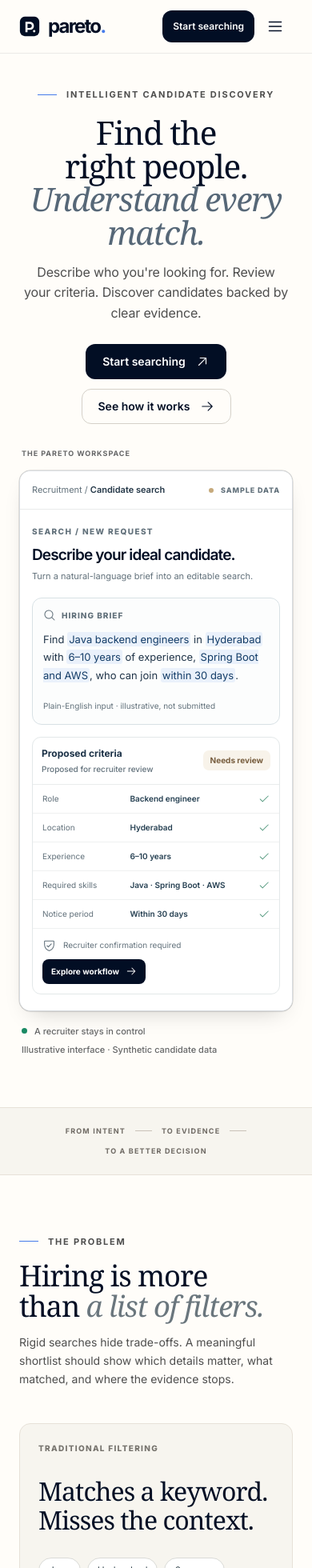
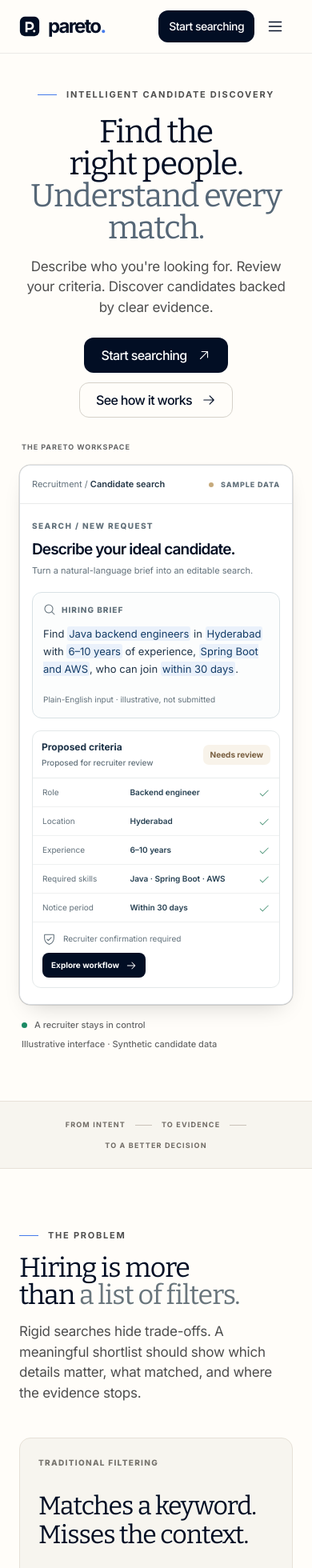
Before and after one commit to ThunderKhan/pareto, a Next.js app in the folder frontend/: page / in a window 390 px wide. Shown: the top 1960 px of the page at 80% size. Built offline with nearby package versions, Linux system fonts and the light colour scheme.

Commit message:
style(typography): apply OpenTag source measurements with licensed slab-serif substitute

```diff
--- a/frontend/src/components/marketing/home-v2.css
+++ b/frontend/src/components/marketing/home-v2.css
@@ -13,13 +13,17 @@
   --v2-warm: #f7f5ef;
   --v2-border: #e7e1d8;
   --v2-blue: #467beb;
-  --v2-display: Georgia, "Times New Roman", serif;
-  --v2-ui: Inter, "Helvetica Neue", Arial, sans-serif;
+  --v2-display: var(--font-pareto-v2-display), Georgia, "Times New Roman", serif;
+  --v2-ui: var(--font-pareto-v2-ui), "Helvetica Neue", Arial, sans-serif;
+  --v2-type-inset: 24px;
+  --v2-type-body: clamp(1.0625rem, 0.95rem + 0.4vw, 1.25rem);
   --v2-shadow: 0 0 0 .5px rgba(0,0,0,.18), 0 1px 2px rgba(0,0,0,.05), 0 12px 28px -14px rgba(0,0,0,.22);
   background: var(--v2-paper);
   color: var(--v2-ink);
   font-family: var(--v2-ui);
   font-size: 16px;
+  font-kerning: normal;
+  font-synthesis: none;
   min-width: 0;
 }
 .v2-page *, .v2-page *::before, .v2-page *::after { box-sizing: border-box; }
@@ -29,7 +33,7 @@
 .v2-page a:focus-visible, .v2-page button:focus-visible, .v2-page summary:focus-visible, .v2-page [tabindex]:focus-visible {
   outline: 3px solid var(--v2-blue); outline-offset: 3px; border-radius: 4px;
 }
-.v2-page em { font-style: italic; font-weight: 400; }
+.v2-page em { font-style: normal; font-weight: inherit; }
 .v2-page main > section[id], .v2-page #how-it-works, .v2-page #preview { scroll-margin-top: 82px; }
 .v2-container { width: min(calc(100% - 48px), 1078px); margin-inline: auto; }
 .v2-skip { position: fixed; z-index: 150; top: -100px; left: 12px; border-radius: 8px; background: var(--v2-ink); color: white; padding: 13px 18px; }
@@ -37,7 +41,7 @@
 .v2-eyebrow { display: inline-flex; align-items: center; gap: 12px; letter-spacing: .16em; color: var(--v2-muted); font-size: 11px; font-weight: 700; line-height: 1.5; text-transform: uppercase; }
 .v2-eyebrow-line { display: inline-block; width: 24px; height: 1px; background: var(--v2-blue); flex: none; }
 .v2-overline { color: var(--v2-muted); font-size: 10px; font-weight: 750; letter-spacing: .13em; line-height: 1.5; }
-.v2-btn { display: inline-flex; align-items: center; justify-content: center; gap: 12px; min-height: 44px; padding: 0 20px; border-radius: 12px; border: 1px solid transparent; font-size: 14px; line-height: 1.5; font-weight: 600; transition: background-color .18s ease, border-color .18s ease, transform .18s ease; white-space: nowrap; }
+.v2-btn { display: inline-flex; align-items: center; justify-content: center; gap: 12px; min-height: 44px; padding: 0 20px; border-radius: 12px; border: 1px solid transparent; font-size: 16px; line-height: 1.375; font-weight: 500; letter-spacing: -.04em; transition: background-color .18s ease, border-color .18s ease, transform .18s ease; white-space: nowrap; }
 .v2-btn--primary { color: #fff; background: var(--v2-ink); }
 .v2-btn--primary:hover { background: #18304a; transform: translateY(-1px); }
 .v2-btn--secondary { color: var(--v2-ink); background: transparent; border-color: #d5d1c9; }
@@ -49,12 +53,12 @@
 .v2-logo-period { color: #467beb; }
 .v2-logo--inverse { --v2-logo-hole: #07182a; color: white; }
 .v2-logo--inverse svg { color: white; }
-.v2-desktop-nav { display: flex; align-items: center; gap: 30px; margin-inline: auto; color: var(--v2-muted); font-size: 13px; font-weight: 550; }
+.v2-desktop-nav { display: flex; align-items: center; gap: 30px; margin-inline: auto; color: var(--v2-muted); font-size: 14px; font-weight: 500; line-height: 1.25rem; letter-spacing: -.04em; }
 .v2-desktop-nav a { transition: color .18s ease; white-space: nowrap; }
 .v2-desktop-nav a:hover, .v2-login:hover { color: var(--v2-ink); }
 .v2-header-actions { display: flex; align-items: center; gap: 22px; }
-.v2-login { font-size: 13px; font-weight: 600; }
-.v2-header-cta { font-size: 13px; min-height: 42px; padding-inline: 17px; }
+.v2-login { font-size: 15px; font-weight: 500; line-height: 22px; letter-spacing: -.04em; }
+.v2-header-cta { font-size: 16px; min-height: 42px; padding-inline: 17px; }
 .v2-menu-toggle { display: none; align-items: center; justify-content: center; min-width: 44px; min-height: 44px; border: 1px solid transparent; border-radius: 10px; background: transparent; color: var(--v2-ink); }
 .v2-menu-toggle:hover { background: #10101012; }
 .v2-mobile-nav { position: absolute; top: 100%; left: 0; right: 0; display: grid; padding: 20px 24px 24px; gap: 5px; background: var(--v2-paper); border-bottom: 1px solid var(--v2-border); box-shadow: 0 16px 24px rgba(2,14,36,.08); font-size: 15px; }
@@ -63,9 +67,9 @@
 .v2-mobile-nav .v2-mobile-primary { display: flex; align-items: center; justify-content: space-between; background: var(--v2-ink); color: #fff; padding: 14px 18px; margin-top: 10px; }
 .v2-hero { position: relative; padding-top: 64px; background: var(--v2-paper); }
 .v2-hero-copy { text-align: center; }
-.v2-hero h1 { max-width: 1040px; margin: 18px auto 20px; font-family: var(--v2-display); font-weight: 400; font-size: clamp(50px, 5vw, 72px); line-height: 1.03; letter-spacing: -.03em; text-wrap: balance; }
+.v2-hero h1 { max-width: 1040px; margin: 18px auto 20px; font-family: var(--v2-display); font-weight: 400; font-size: clamp(2.5rem, calc((100vw - 2 * var(--v2-type-inset)) / 16), 4.5rem); line-height: 1; letter-spacing: -.03em; text-wrap: balance; }
 .v2-hero h1 em { color: #566777; }
-.v2-hero-copy > p { max-width: 620px; margin: 0 auto; font-size: 18px; line-height: 1.6; color: var(--v2-muted); text-wrap: pretty; letter-spacing: -.01em; }
+.v2-hero-copy > p { max-width: 620px; margin: 0 auto; font-size: var(--v2-type-body); line-height: 1.5; color: var(--v2-muted); text-wrap: pretty; letter-spacing: -.015em; }
 .v2-hero-actions { margin: 25px auto 45px; display: flex; justify-content: center; gap: 12px; flex-wrap: wrap; }
 .v2-hero-stage { padding-bottom: 100px; }
 .v2-stage-top, .v2-stage-bottom { display: flex; align-items: center; justify-content: space-between; gap: 15px; color: #666768; font-size: 10px; font-weight: 650; letter-spacing: .11em; }
@@ -140,9 +144,9 @@
 .v2-section { padding: 145px 0; }
 .v2-section-intro { display: grid; grid-template-columns: minmax(0,1fr) minmax(0,.65fr); gap: 12px 55px; align-items: end; margin-bottom: 55px; }
 .v2-section-intro .v2-eyebrow { grid-column: 1 / -1; }
-.v2-section-intro h2 { font-family: var(--v2-display); font-size: clamp(41px,4.2vw,61px); font-weight: 400; letter-spacing: -.03em; line-height: 1.05; margin: 0; text-wrap: balance; }
+.v2-section-intro h2 { font-family: var(--v2-display); font-size: clamp(2.125rem, 1.4rem + 2.6vw, 3.75rem); font-weight: 400; letter-spacing: -.03em; line-height: 1.02; margin: 0; text-wrap: balance; }
 .v2-section-intro h2 em { color: #6a767d; }
-.v2-section-intro > p { color: var(--v2-muted); font-size: 16px; line-height: 1.65; max-width: 375px; margin: 0 0 5px; }
+.v2-section-intro > p { color: var(--v2-muted); font-size: var(--v2-type-body); line-height: 1.5; letter-spacing: -.015em; max-width: 375px; margin: 0 0 5px; }
 .v2-section-intro--center { display: flex; align-items: center; flex-direction: column; text-align: center; gap: 20px; }
 .v2-section-intro--center h2 { max-width: 810px; }
 .v2-section-intro--center > p { max-width: 570px; }
@@ -300,7 +304,7 @@
 .v2-close-art { position: absolute; right: -52px; top: 38px; width: 150px; opacity: .35; pointer-events: none; transform: rotate(9deg); }
 .v2-close h2 { font-family: var(--v2-display); font-size: clamp(58px,6vw,82px); font-weight: 400; line-height: 1; letter-spacing: -.035em; margin: 24px 0 17px; }
 .v2-close h2 em { color: #677c86; }
-.v2-close p { color: var(--v2-muted); font-size: 17px; line-height: 1.6; margin-bottom: 32px; }
+.v2-close p { color: var(--v2-muted); font-size: var(--v2-type-body); line-height: 1.5; letter-spacing: -.015em; margin-bottom: 32px; }
 .v2-footer { background: var(--v2-paper); }
 .v2-footer-inner { padding-block: 35px 45px; border-top: 1px solid var(--v2-border); display: flex; align-items: center; gap: 20px; flex-wrap: wrap; }
 .v2-footer-inner > p { margin: 0 auto 0 5px; font-size: 12px; color: #62717B; }
@@ -308,6 +312,22 @@
 .v2-footer-inner nav a:hover { color: var(--v2-ink); text-decoration: underline; }
 .v2-footer-inner > span { font-size: 11px; color: #62717B; margin-left: auto; }
 @keyframes v2-stage-arrive { from { transform: translateY(13px); opacity: .65; } to { transform: translateY(0); opacity: 1; } }
+
+/*
+ * Typography sourced from opentag-clone/src/styles/reference.css:
+ * .v2-module__K2wbAW__display / __h2 / __lead and .ot-label-button.
+ * OpenTag's stkEarl fonts are commercial; Bitter is an OFL slab-serif
+ * substitute. Inter is a genuine self-hosted OFL variable font.
+ * Restrict optical tracking adjustments to marketing prose, not candidate UI.
+ */
+@media (min-width: 640px) {
+  .v2-page { --v2-type-inset: 32px; }
+}
+@media (min-width: 1024px) {
+  .v2-page { --v2-type-inset: clamp(48px, 8.6111vw, 124px); }
+}
+.v2-trust-item p { letter-spacing: -.015em; }
+.v2-footer-inner nav { letter-spacing: -.04em; }
 
 /* Large-screen margin discipline: 1440 has generous gutters. */
 @media (min-width: 1280px) {
@@ -321,7 +341,6 @@
 @media (max-width: 1120px) {
   .v2-desktop-nav { gap: 16px; }
   .v2-header-actions { gap: 12px; }
-  .v2-hero h1 { font-size: clamp(48px,6vw,68px); }
   .v2-process-layout { grid-template-columns: minmax(0,.55fr) minmax(0,1.45fr); }
   .v2-process-window .v2-workspace { grid-template-columns: minmax(0,1fr); }
   .v2-process-window .v2-workspace-rail { display: none; }
@@ -335,7 +354,6 @@
   .v2-menu-toggle { display: flex; }
   .v2-hero { padding-top: 54px; }
   .v2-hero-stage { padding-bottom: 72px; }
-  .v2-hero h1 { font-size: clamp(44px,7vw,62px); }
   .v2-section { padding-block: 100px; }
   .v2-section-intro { grid-template-columns: 1fr; gap: 20px; }
   .v2-section-intro .v2-eyebrow { grid-column: auto; }
@@ -359,8 +377,6 @@
 }
 @media (max-width: 767px) {
   .v2-hero { padding-top: 44px; }
-  .v2-hero h1 { font-size: clamp(39px,8.5vw,50px); line-height: 1.03; }
-  .v2-hero-copy > p { font-size: 16px; }
   .v2-hero-actions { margin-bottom: 45px; }
   .v2-hero-stage { padding-bottom: 63px; }
   .v2-stage-top { font-size: 9px; }
@@ -374,7 +390,6 @@
   .v2-thesis .v2-container { gap: 12px; flex-wrap: wrap; font-size: 9px; }
   .v2-thesis-line { width: 21px; }
   .v2-section { padding: 83px 0; }
-  .v2-section-intro h2 { font-size: clamp(37px,7vw,48px); }
   .v2-contrast { grid-template-columns: 1fr; }
   .v2-contrast > div { padding: 28px; }
   .v2-contrast h3 { font-size: 32px; }
@@ -407,10 +422,9 @@
   .v2-logo { font-size: 24px; }
   .v2-logo svg { width: 26px; height: 26px; }
   .v2-header-actions { gap: 4px; }
-  .v2-header-cta { padding-inline: 12px; font-size: 12px; min-height: 40px; }
+  .v2-header-cta { padding-inline: 12px; font-size: 14px; min-height: 40px; }
   .v2-header-cta svg { display: none; }
-  .v2-hero h1 { font-size: clamp(37px,10.4vw,44px); margin: 18px auto 16px; }
-  .v2-hero-copy > p { line-height: 1.6; }
+  .v2-hero h1 { margin: 18px auto 16px; }
   .v2-stage-top > span:nth-child(2) { display: none; }
   .v2-hero { padding-top: 34px; }
   .v2-hero-actions { margin-bottom: 30px; }
@@ -431,8 +445,6 @@
   .v2-mock-action { margin-left: 0; }
   .v2-section { padding-block: 75px; }
   .v2-section-intro { gap: 15px; margin-bottom: 38px; }
-  .v2-section-intro h2 { font-size: clamp(35px,9.3vw,42px); }
-  .v2-section-intro > p { font-size: 14px; }
   .v2-contrast > div { padding: 23px; }
   .v2-steps button { display: flex; flex-direction: column; align-items: flex-start; justify-content: center; font-size: 11px; gap: 6px; min-height: 70px; }
   .v2-process-copy { padding: 28px 22px; min-height: 0; }
@@ -468,13 +480,12 @@
 @media (max-width: 359px) {
   .v2-container { width: calc(100% - 36px); }
   .v2-logo { font-size: 21px; gap: 7px; }
-  .v2-header-cta { font-size: 11px; padding-inline: 10px; }
+  .v2-header-cta { font-size: 12px; padding-inline: 10px; }
   .v2-hero h1 { font-size: 36px; }
   .v2-hero-actions .v2-btn { width: 100%; }
   .v2-workspace-content { padding: 15px 11px; }
   .v2-workspace-toolbar { padding-inline: 11px; }
   .v2-criteria-item { grid-template-columns: minmax(64px,.7fr) minmax(0,1.3fr) 12px; padding-inline: 8px; }
-  .v2-section-intro h2 { font-size: 34px; }
   .v2-contrast h3 { font-size: 30px; }
   .v2-steps button { font-size: 10px; padding-inline: 8px; }
   .v2-process-window .v2-workspace-content { padding: 11px; }
```
